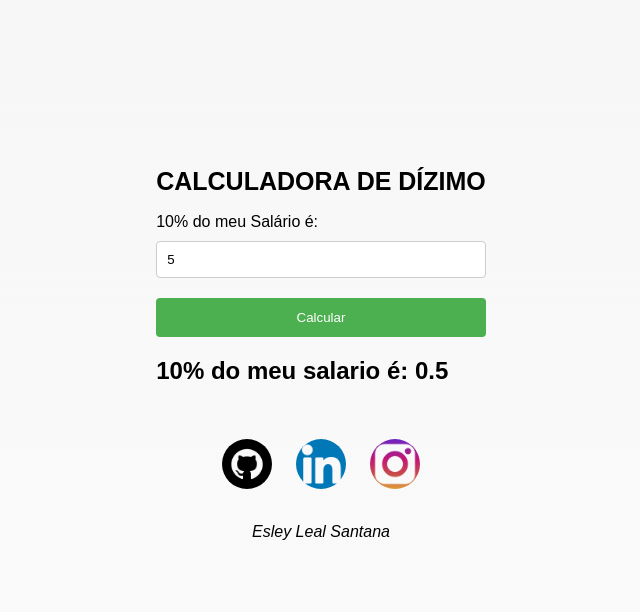
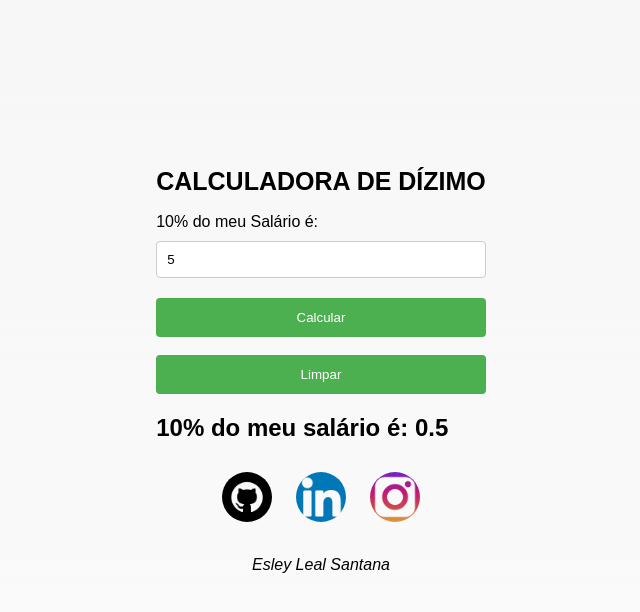
Before and after one commit to EsleyLeal/Dizimo-Facil, a plain HTML site: page index.html in a window 1280 px wide. Both pictures are taken after typing "5" into the empty fields and a click on the button "Calcular". Shown: the whole page, without its empty margins (319-959 px from the left). Drawn offline with Linux system fonts and the light colour scheme.

Commit message:
Added image, updated index.html and script.js files

```diff
--- a/index.html
+++ b/index.html
@@ -13,8 +13,9 @@
     <h1>Calculadora de Dízimo</h1>
     <label for="valor">10% do meu Salário é:</label>
     <input type="number" id="valor">
-    <button onclick="calcularDizimo()">Calcular</button>
-    <p id="resultado"></p>
+    <button onclick="calcularDizimo()">Calcular</button> <br>
+    <button onclick="limparCampos()">Limpar</button>
+    <div id="resultado" class="result"></div>
 
 
     <footer>
--- a/js/script.js
+++ b/js/script.js
@@ -303,5 +303,10 @@ if(validacao){
 function calcularDizimo() {
     const valor = document.getElementById('valor').value;
     const dizimo = valor * 0.1;
-    document.getElementById('resultado').innerHTML = `10% do meu salario é: ${dizimo}`;
+    document.getElementById('resultado').innerHTML = `10% do meu salário é: ${dizimo}`;
   }
+
+  function limparCampos() {
+    document.getElementById('valor').value = "";
+    document.getElementById('resultado').innerHTML = "";
+  }
```
Also changed, not shown: 1 other file.
